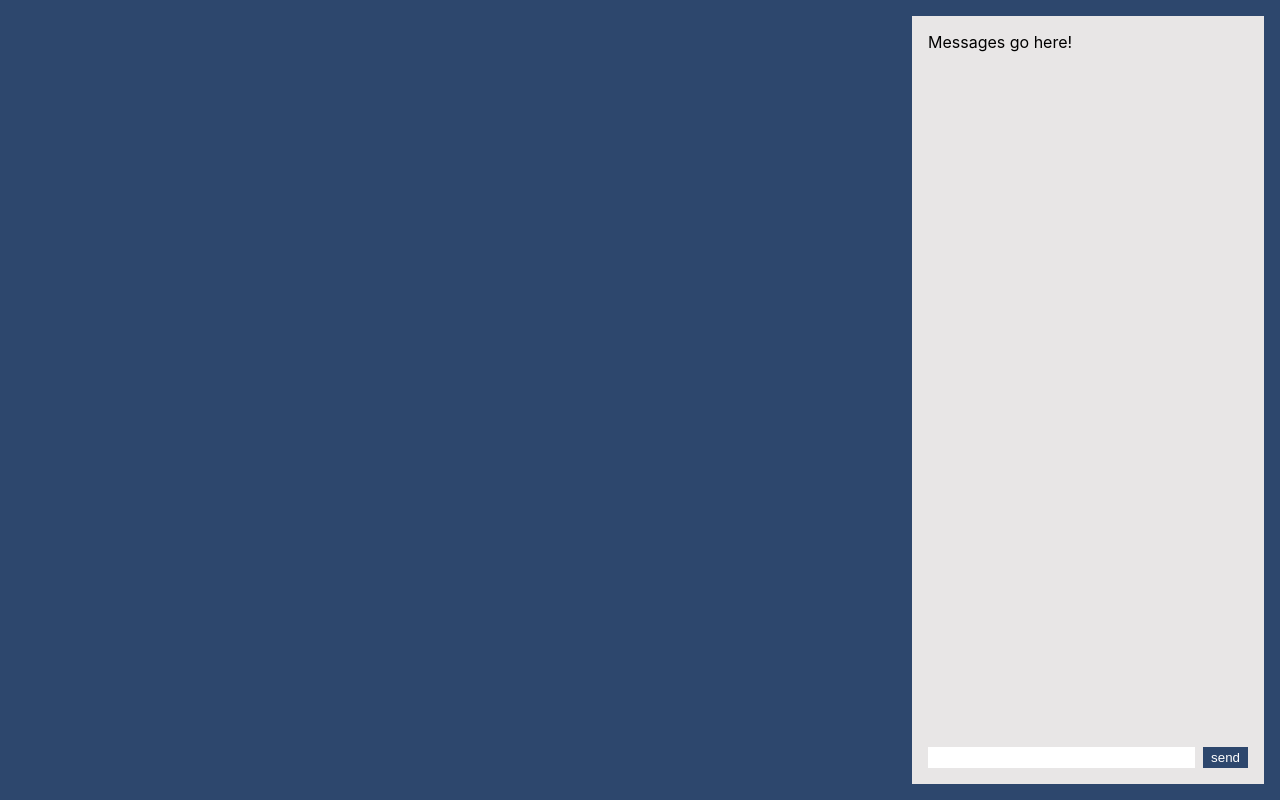
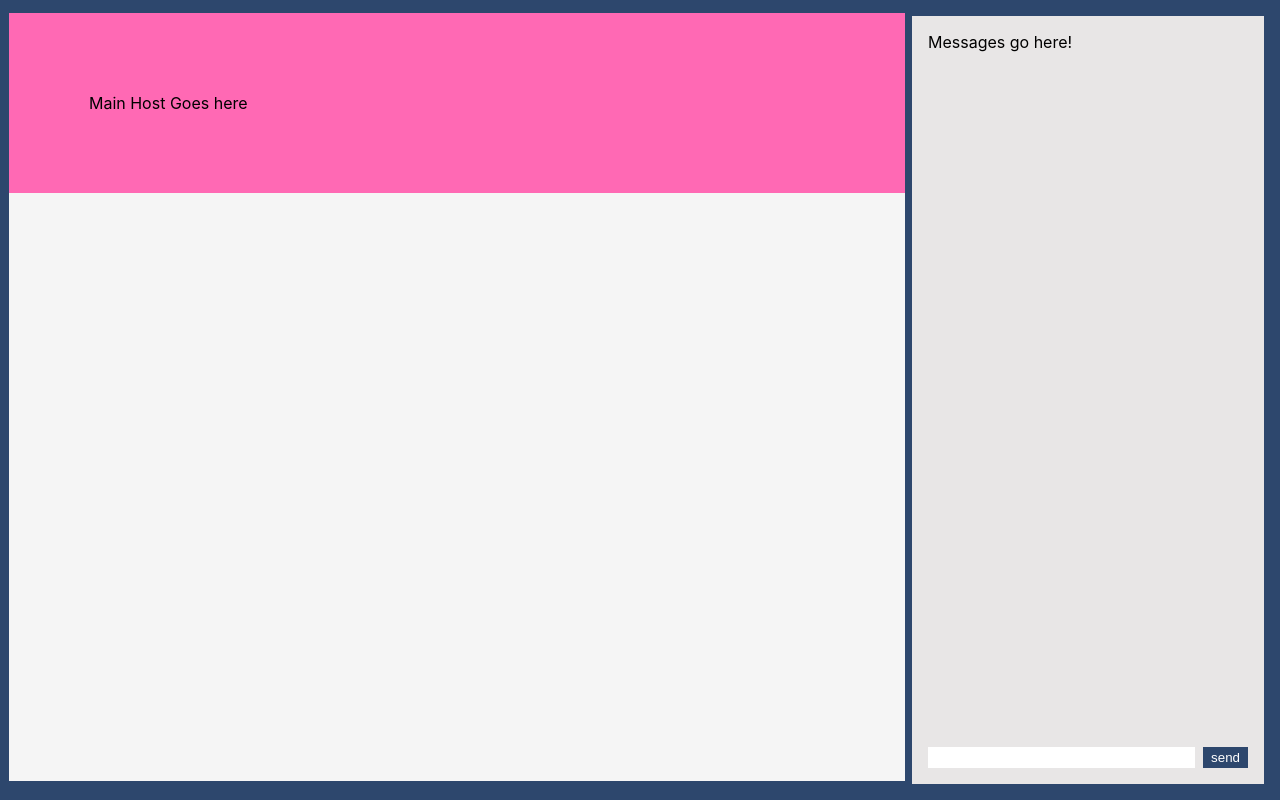
Before and after one commit to flextian/video-chat-a, a React (Create React App) app in the folder website/: page / in a window 1280 px wide. Built offline with nearby package versions, Linux system fonts and the light colour scheme.

Commit message:
Added the HomePage Video Box Container

```diff
--- a/website/src/App/HomePage.js
+++ b/website/src/App/HomePage.js
@@ -1,15 +1,18 @@
 import styled from "styled-components";
 import React from "react";
 import { ChatBox } from "./HomePage/ChatBox";
+import { VideoBox } from "./HomePage/VideoBox";
 
 export const HomePage = () => {
   return (
-    <FullHeightBlueBox>
-      <VideoBoxContainer></VideoBoxContainer>
-      <ChatBoxContainer>
-        <ChatBox />
-      </ChatBoxContainer>
-    </FullHeightBlueBox>
+      <FullHeightBlueBox>
+        <VideoBoxContainer>
+            <VideoBox />
+        </VideoBoxContainer>
+        <ChatBoxContainer>
+            <ChatBox />
+        </ChatBoxContainer>
+      </FullHeightBlueBox>
   );
 };
 
@@ -18,7 +21,6 @@ const FullHeightBlueBox = styled.div`
   height: 100vh;
   display: flex;
 `;
-
 const ChatBoxContainer = styled.div`
   flex-basis: 30%;
   display: flex;
--- /dev/null
+++ b/website/src/App/HomePage/VideoBox.js
@@ -0,0 +1,30 @@
+import React from "react";
+import styled from "styled-components"
+
+export const VideoBox = () => {
+    return (
+        <VideoBoxRootContainer>
+            <MainVideoBox>Main Host Goes here</MainVideoBox>
+        </VideoBoxRootContainer>
+    );
+};
+
+/**
+ * Root Container used to store main video screen and the
+ * sub video screens
+ */
+const VideoBoxRootContainer = styled.div`
+  background-color: whitesmoke;
+  margin: 1.5% 0 0 1%;
+  width: 100%;
+  height: 96%;
+`
+/**
+ * Child container used to store the Main video screen
+ */
+const MainVideoBox = styled.div`
+    display: flex;
+    background-color: #FF69B4;
+    padding: 1%;
+    padding: 5rem;
+`;
```
